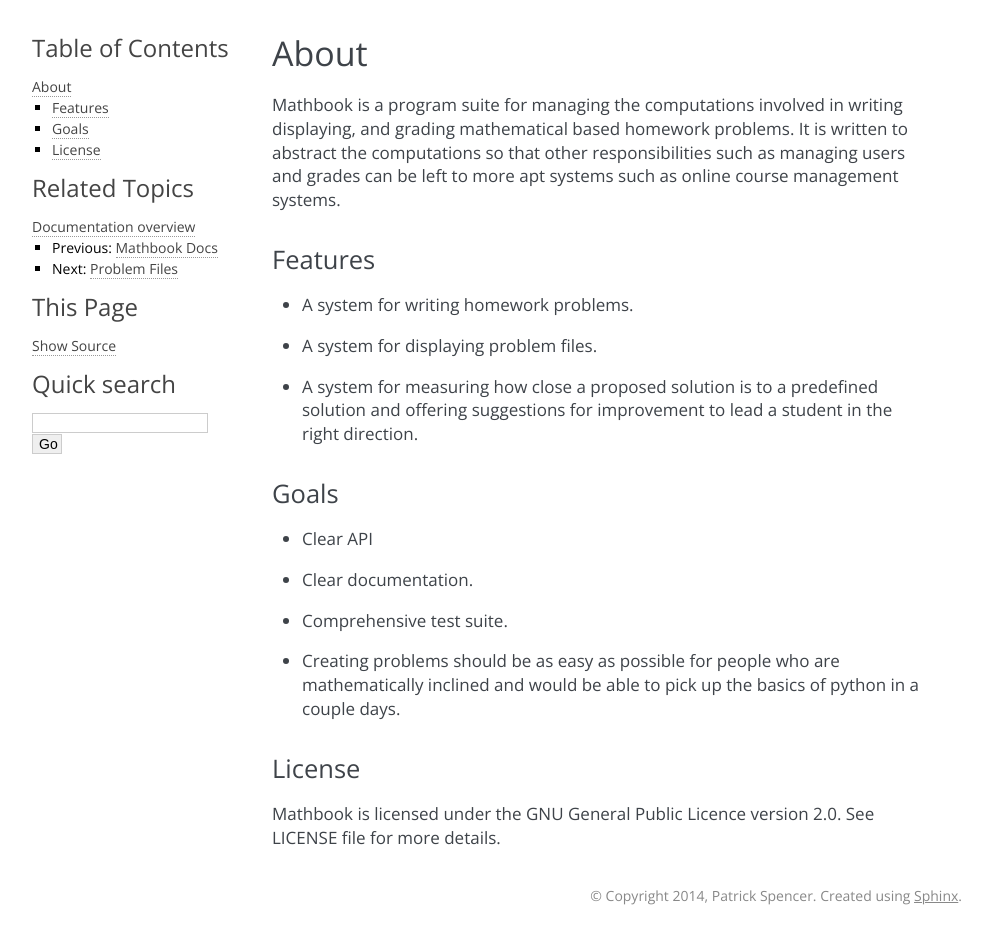
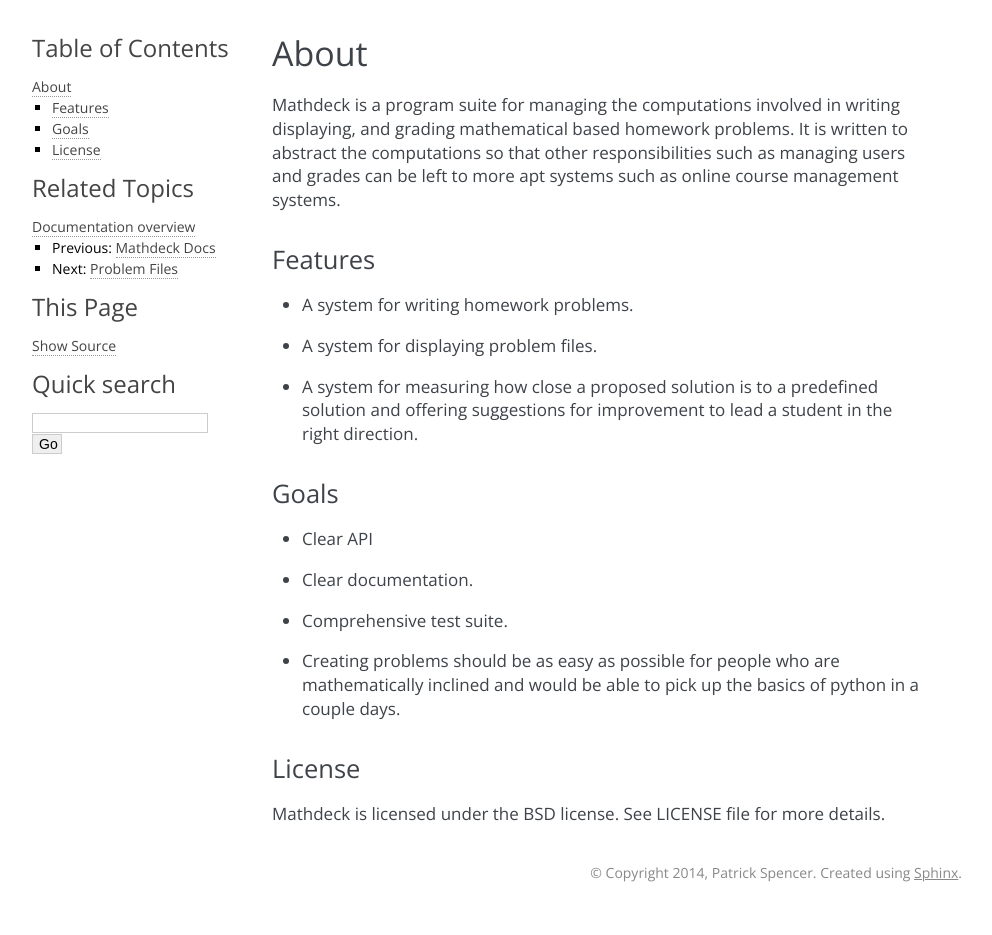
Before and after one commit to patrickspencer/mathdeck, a Sphinx documentation site: the page built from docs/_content/about.rst, in a window 1280 px wide. Shown: the whole page, without its empty margins (148-1140 px from the left). Built offline with Sphinx 7.4.7, drawn with Linux system fonts in a browser that asks for light colours; after the commit the page ends 912 px from its top, so only the background shows below that.

Commit message:
Change name to Mathdeck

```diff
--- a/cmd.py
+++ b/cmd.py
@@ -3,7 +3,7 @@
 import os
 import sys
 import argparse
-from symbook import parse
+from mathdeck import parse
 
 
 sys.dont_write_bytecode = True
@@ -12,7 +12,7 @@
         os.path.dirname( __file__   ), '..', 'problem-library'))
 
 parser = argparse.ArgumentParser(
-                description='Process symbook problem file into html.')
+                description='Process mathdeck problem file into html.')
 parser.add_argument('file', type=str, help='input problem file')
 
 args = parser.parse_args()
--- a/docs/_content/about.rst
+++ b/docs/_content/about.rst
@@ -1,7 +1,7 @@
 About
 =====
 
-Mathbook is a program suite for managing the computations involved in
+Mathdeck is a program suite for managing the computations involved in
 writing displaying, and grading mathematical based homework
 problems. It is written to abstract the computations so that other
 responsibilities such as managing users and grades can be left to more
@@ -29,5 +29,5 @@
 License
 -------
 
-Mathbook is licensed under the GNU General Public Licence version 2.0. See
+Mathdeck is licensed under the BSD license. See
 LICENSE file for more details.
--- a/docs/_content/problem-files.rst
+++ b/docs/_content/problem-files.rst
@@ -16,7 +16,7 @@
 
   # problem-library/example1.py.pf
 
-  import mathbook
+  import mathdeck
 
   ans1 = 5
   a = ans1*3
@@ -31,7 +31,7 @@
 
   # problem-library/example3.py.pf
 
-  from mathbook.helpers import random as rand
+  from mathdeck.helpers import random as rand
   from sympy import var, expand, latex
 
   metadata = {
--- a/docs/conf.py
+++ b/docs/conf.py
@@ -1,6 +1,6 @@
 # -*- coding: utf-8 -*-
 #
-# Mathbook documentation build configuration file, created by
+# Mathdeck documentation build configuration file, created by
 # sphinx-quickstart on Fri Aug 22 21:51:23 2014.
 #
 # This file is execfile()d with the current directory set to its containing dir.
@@ -40,7 +40,7 @@
 master_doc = 'index'
 
 # General information about the project.
-project = u'Mathbook'
+project = u'mathdeck'
 copyright = u'2014, Patrick Spencer'
 
 # The version info for the project you're documenting, acts as replacement for
@@ -167,7 +167,7 @@
 #html_file_suffix = None
 
 # Output file base name for HTML help builder.
-htmlhelp_basename = 'Mathbookdoc'
+htmlhelp_basename = 'Mathdeckdoc'
 
 
 # -- Options for LaTeX output --------------------------------------------------
@@ -186,7 +186,7 @@
 # Grouping the document tree into LaTeX files. List of tuples
 # (source start file, target name, title, author, documentclass [howto/manual]).
 latex_documents = [
-  ('index', 'Mathbook.tex', u'Mathbook Documentation',
+  ('index', 'Mathdeck.tex', u'Mathdeck Documentation',
    u'Patrick Spencer', 'manual'),
 ]
 
@@ -216,7 +216,7 @@
 # One entry per manual page. List of tuples
 # (source start file, name, description, authors, manual section).
 man_pages = [
-    ('index', 'mathbook', u'Mathbook Documentation',
+    ('index', 'mathdeck', u'Mathdeck Documentation',
      [u'Patrick Spencer'], 1)
 ]
 
@@ -230,8 +230,8 @@
 # (source start file, target name, title, author,
 #  dir menu entry, description, category)
 texinfo_documents = [
-  ('index', 'Mathbook', u'Mathbook Documentation',
-   u'Patrick Spencer', 'Mathbook', 'One line description of project.',
+  ('index', 'Mathdeck', u'Mathdeck Documentation',
+   u'Patrick Spencer', 'Mathdeck', 'One line description of project.',
    'Miscellaneous'),
 ]
 
--- a/docs/index.rst
+++ b/docs/index.rst
@@ -1,12 +1,12 @@
-.. Mathbook documentation master file, created by
+.. Mathdeck documentation master file, created by
    sphinx-quickstart on Fri Aug 22 21:51:23 2014.
    You can adapt this file completely to your liking, but it should at least
    contain the root `toctree` directive.
 
-Mathbook Docs
+Mathdeck Docs
 =============
 
-Welcome to the Mathbook documentation!
+Welcome to the Mathdeck documentation!
 
 Contents
 --------
```
Also changed, not shown: README.rst (+4 -4 lines), mathdeck/__init__.py (renamed from mathbook/__init__.py, +5 -5 lines), setup.py (+4 -4 lines), 5 other files.
